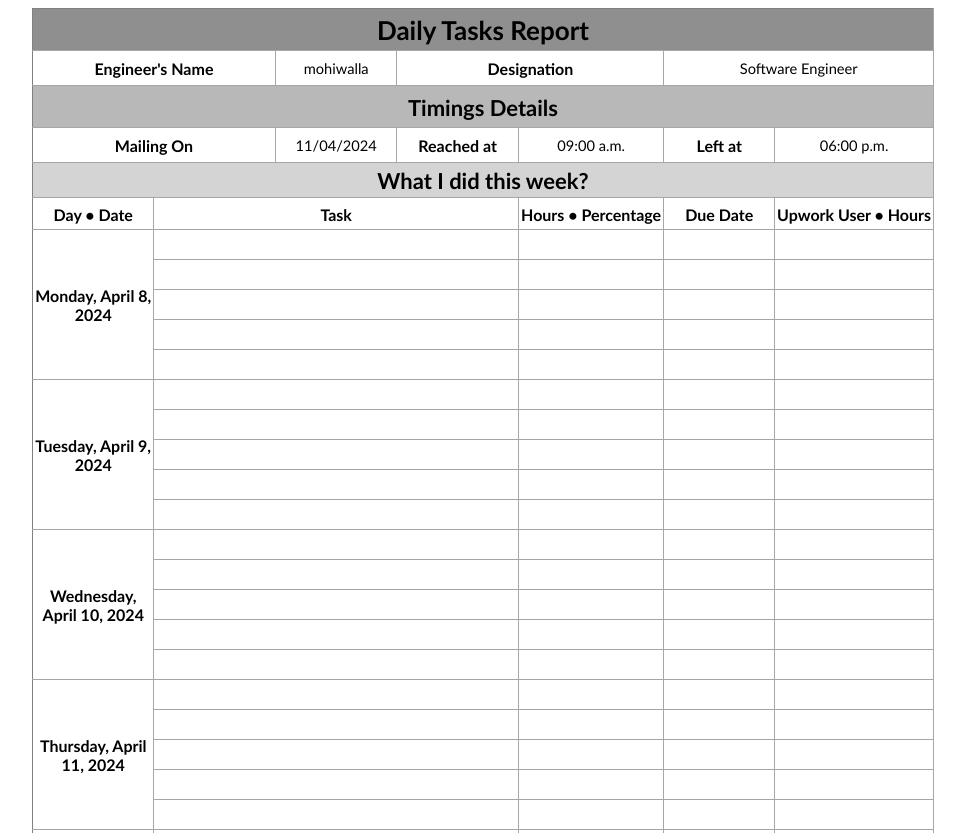
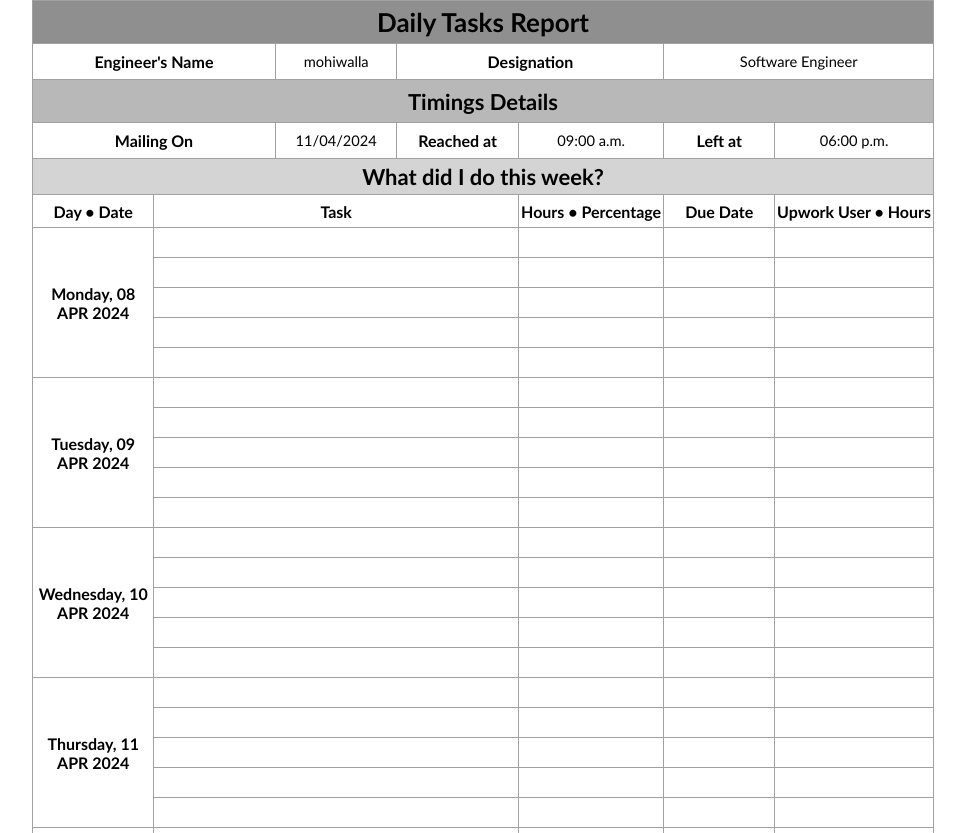
Before and after one commit to mohiwalla/ciirsdailyreport, a plain HTML site: page index.html in a window 1280 px wide. Shown: the top 833 px of the page, without its empty margins (157-1122 px from the left). Drawn offline with Linux system fonts and the light colour scheme.

Commit message:
Update index.html

```diff
--- a/index.html
+++ b/index.html
@@ -3,8 +3,43 @@
 	<head>
 		<meta charset="UTF-8" />
 		<meta name="viewport" content="width=device-width, initial-scale=1.0" />
-        <link rel="icon" href="https://lh3.googleusercontent.com/a/AAcHTtf29-mfcDKrfDHqH3c6FSCtLe7ADTnM_Vg49ZrrUpEvWq4=s288-c-no">
-        <title>CIIRS Daily Report Updator</title>
+		<link
+			rel="icon"
+			href="https://lh3.googleusercontent.com/a/AAcHTtf29-mfcDKrfDHqH3c6FSCtLe7ADTnM_Vg49ZrrUpEvWq4=s288-c-no"
+		/>
+		<title>CIIRS Task Daily Report</title>
+		<style>
+			* {
+				border-collapse: collapse;
+				user-select: all;
+				text-align: center;
+				margin: 0;
+			}
+
+			table {
+				margin: auto;
+			}
+
+			td {
+				padding: 1px;
+				color: black;
+				font-size: 11pt;
+				font-family: Calibri, sans-serif;
+				vertical-align: middle;
+				border-top: none;
+				border: 1px solid #a1a1a1;
+			}
+
+			.font-bold {
+				font-weight: 600;
+				font-size: 16px;
+			}
+
+			.font-extrabold {
+				font-weight: 600;
+				font-size: 22px;
+			}
+		</style>
 	</head>
 	<body>
 		<table border="1" cellpadding="0" cellspacing="0">
@@ -47,7 +82,7 @@
 				<tr height="40" style="height: 30pt">
 					<td
 						style="font-size: 26px; background: #8f8f8f"
-                        class="Vimp"
+						class="font-extrabold"
 						colspan="7"
 						height="40"
 						width="898"
@@ -56,15 +91,17 @@
 					</td>
 				</tr>
 				<tr height="33" style="height: 24.95pt">
-                    <td class="imp" colspan="2" height="33">Engineer's Name</td>
+					<td class="font-bold" colspan="2" height="33">
+						Engineer's Name
+					</td>
 					<td>mohiwalla</td>
-                    <td class="imp" colspan="2">Designation</td>
+					<td class="font-bold" colspan="2">Designation</td>
 					<td colspan="2">Software Engineer</td>
 				</tr>
 				<tr height="40" style="height: 30pt">
 					<td
 						style="background: #b8b8b8"
-                        class="Vimp"
+						class="font-extrabold"
 						colspan="7"
 						height="40"
 					>
@@ -72,29 +109,31 @@
 					</td>
 				</tr>
 				<tr height="33" style="height: 24.95pt">
-                    <td class="imp" colspan="2" height="33">Mailing On</td>
+					<td class="font-bold" colspan="2" height="33">
+						Mailing On
+					</td>
 					<td class="today">16/08/2023</td>
-                    <td class="imp">Reached at</td>
+					<td class="font-bold">Reached at</td>
 					<td>09:00 a.m.</td>
-                    <td class="imp">Left at</td>
+					<td class="font-bold">Left at</td>
 					<td>06:00 p.m.</td>
 				</tr>
 				<tr height="33" style="height: 24.95pt">
 					<td
 						style="background: #d4d4d4"
-                        class="Vimp"
+						class="font-extrabold"
 						colspan="7"
 						height="33"
 					>
-                        What I did this week?
+						What did I do this week?
 					</td>
 				</tr>
 				<tr height="30" style="height: 22.5pt">
-                    <td class="imp" height="30">Day • Date</td>
-                    <td class="imp" colspan="3">Task</td>
-                    <td class="imp">Hours • Percentage</td>
-                    <td class="imp">Due Date</td>
-                    <td class="imp">Upwork User • Hours</td>
+					<td class="font-bold" height="30">Day • Date</td>
+					<td class="font-bold" colspan="3">Task</td>
+					<td class="font-bold">Hours • Percentage</td>
+					<td class="font-bold">Due Date</td>
+					<td class="font-bold">Upwork User • Hours</td>
 				</tr>
 				<tr height="30" style="height: 22.5pt">
 					<td rowspan="5" height="30"></td>
@@ -314,82 +353,64 @@
 					<td></td>
 				</tr>
 				<tr height="30" style="height: 22.5pt">
-                    <td class="imp" colspan="7">Thanks 🙂</td>
+					<td class="font-bold" colspan="7">Thanks 🙂</td>
 				</tr>
 			</tbody>
 		</table>
-        <style>
-            * {
-                border-collapse: collapse;
-                user-select: all;
+
+		<script>
+			onclick = () => document.execCommand("copy")
+
+			function formatDate(dateToFormat) {
+				const date = String(dateToFormat.getDate()).padStart(2, "0")
+				const day = [
+					"Sunday",
+					"Monday",
+					"Tuesday",
+					"Wednesday",
+					"Thursday",
+					"Friday",
+					"Saturday",
+				][dateToFormat.getDay()]
+				const month = [
+					"JAN",
+					"FEB",
+					"MAR",
+					"APR",
+					"MAY",
+					"JUN",
+					"JUL",
+					"AUG",
+					"SEP",
+					"OCT",
+					"NOV",
+					"DEC",
+				][dateToFormat.getMonth()]
+				const year = dateToFormat.getFullYear()
+
+				return day + ", " + date + "<br>" + month + " " + year
 			}
 
-            body{
-                display: grid;
-                place-items: center;
-            }
-
-            td {
-                padding-top: 1px;
-                padding-right: 1px;
-                padding-left: 1px;
-                color: black;
-                font-size: 11pt;
-                font-family: Calibri, sans-serif;
-                vertical-align: middle;
-                border-top: none;
-                border-right: 0.5pt solid rgb(166, 166, 166);
-                border-bottom: 0.5pt solid rgb(166, 166, 166);
-                border-left: none;
-                text-align: center;
-            }
-
-            .imp {
-                font-weight: 600;
-                font-size: 16px;
-            }
-
-            .Vimp {
-                font-weight: 600;
-                font-size: 22px;
-            }
-        </style>
-        <script>
-            function formatDate(date) {
-                const options = {
-                    weekday: "long",
-                    day: "numeric",
-                    month: "long",
-                    year: "numeric",
-                };
-                return date.toLocaleDateString("en-US", options);
-            }
-
-            updateDates();
-            function updateDates() {
-                const weekDays = document.querySelectorAll('td[rowspan="5"]');
-                var today = new Date();
-                var currentDay = today.getDay();
-                var daysToMonday = currentDay - 1;
-                if (currentDay === 0) daysToMonday = 6;
-                var monday = new Date(today);
-                monday.setDate(today.getDate() - daysToMonday);
+			const weekDays = document.querySelectorAll('td[rowspan="5"]')
+			var today = new Date()
+			var currentDay = today.getDay()
+			var daysToMonday = currentDay - 1
+			if (currentDay === 0) daysToMonday = 6
+			var monday = new Date(today)
+			monday.setDate(today.getDate() - daysToMonday)
 			document.querySelector(".today").innerHTML =
 				String(today.getDate()).padStart(2, "0") +
 				"/" +
 				String(today.getMonth() + 1).padStart(2, "0") +
 				"/" +
-                    today.getFullYear();
+				today.getFullYear()
 
 			for (let i = 0; i < weekDays.length; i++) {
-                    var date = new Date(monday);
-                    date.setDate(monday.getDate() + i);
-                    weekDays[i].innerHTML = formatDate(date);
-                    weekDays[i].classList.add("imp");
+				var date = new Date(monday)
+				date.setDate(monday.getDate() + i)
+				weekDays[i].innerHTML = formatDate(date)
+				weekDays[i].classList.add("font-bold")
 			}
-            }
-
-            window.onclick = () => document.execCommand("copy");
 		</script>
 	</body>
 </html>
```
Lines whose indentation alone changed are shown as unchanged.
